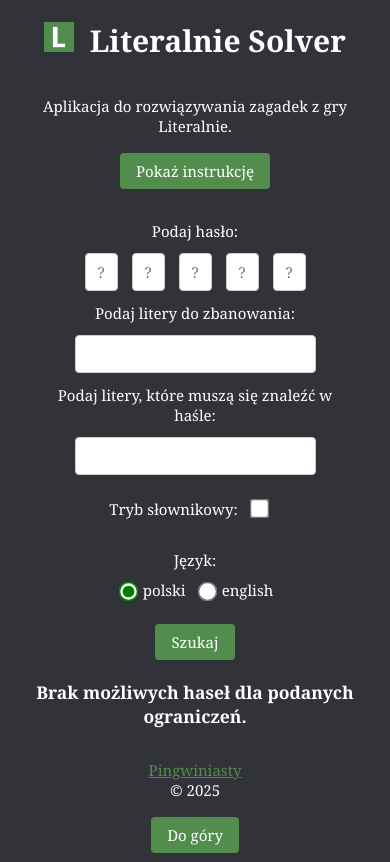
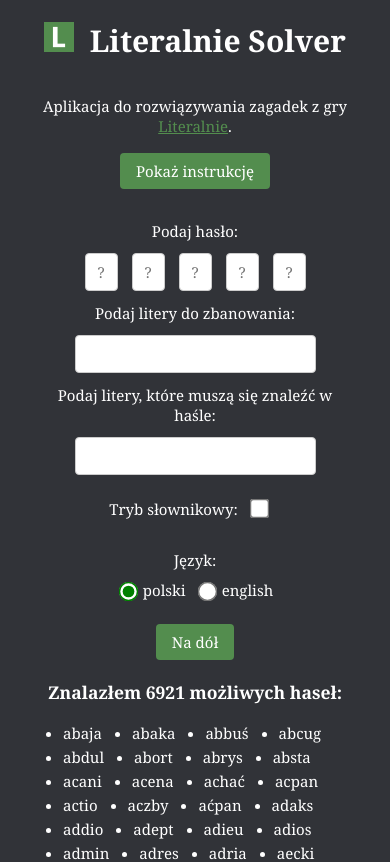
Before and after one commit to pingwin02/literalnie-solver, a React (Create React App) app: page / in a window 390 px wide. Shown: the top 862 px of the page. Built offline with nearby package versions, Linux system fonts and the light colour scheme.

Commit message:
Improve website usability

```diff
--- a/package.json
+++ b/package.json
@@ -6,7 +6,7 @@
   "dependencies": {
     "react": "19.2.3",
     "react-dom": "19.2.3",
-    "react-router-dom": "7.10.1",
+    "react-router-dom": "7.11.0",
     "react-scripts": "5.0.1"
   },
   "scripts": {
--- a/src/App.css
+++ b/src/App.css
@@ -118,6 +118,10 @@
   }
 }
 
+.mobileButton {
+  display: none;
+}
+
 @media only screen and (max-width: 550px) {
   html {
     font-size: 15px;
@@ -135,4 +139,8 @@
   .password-input {
     margin: 2px 7px 2px 7px !important;
   }
+
+  .mobileButton {
+    display: block;
+  }
 }
--- a/src/components/HomePage.js
+++ b/src/components/HomePage.js
@@ -50,15 +50,16 @@
           <a
             href={`https://github.com/pingwin02/literalnie-solver`}
             target="_blank"
-            rel="noreferrer"
+            rel="noopener noreferrer"
           >
             Pingwiniasty
           </a>
           <br />
-          &copy; 2025
+          &copy; 2026
         </p>
-        <br />
-        <button onClick={handleScrollTop}>{text.scrollTop}</button>
+        <div className="mobileButton">
+          <button onClick={handleScrollTop}>{text.scrollTop}</button>
+        </div>
       </div>
     </div>
   );
--- a/src/components/PasswordForm.js
+++ b/src/components/PasswordForm.js
@@ -1,4 +1,4 @@
-import { useState, useEffect, useContext } from "react";
+import { useState, useEffect, useContext, useCallback } from "react";
 import { LanguageContext } from "../App";
 import translations from "../translations";
 import { findPossiblePasswords } from "../utils/findPossiblePasswords";
@@ -6,6 +6,8 @@
 function PasswordForm() {
   const { language, setLanguage } = useContext(LanguageContext);
   const PASSWORD_LENGTH = 5;
+
+  const text = translations[language];
 
   const [inputString, setInputString] = useState("");
   const [inputLetters, setInputLetters] = useState(
@@ -15,11 +17,43 @@
   const [bannedChars, setBannedChars] = useState("");
   const [mustContain, setMustContain] = useState("");
   const [possiblePasswords, setPossiblePasswords] = useState([]);
-  const [words, setWords] = useState(new Set());
+  const [words, setWords] = useState([]);
   const [isLoading, setIsLoading] = useState(false);
   const [currentPage, setCurrentPage] = useState(1);
   const [passwordsPerPage] = useState(40);
   const [dictionaryMode, setDictionaryMode] = useState(false);
+
+  const performSearch = useCallback(
+    async (wordList) => {
+      let query = "";
+      if (dictionaryMode) {
+        query = inputString;
+      } else {
+        for (const letter of inputLetters) {
+          query += letter === "" ? "?" : letter;
+        }
+      }
+
+      console.log("Input String:", query);
+      console.log("Banned Chars:", bannedChars);
+      console.log("Must Contain:", mustContain);
+      console.log("Dictionary Mode:", dictionaryMode);
+
+      const passwords = findPossiblePasswords(
+        query,
+        bannedChars,
+        mustContain,
+        wordList,
+        dictionaryMode
+      );
+
+      console.log("Possible Passwords:", passwords);
+
+      setPossiblePasswords(passwords);
+      setCurrentPage(1);
+    },
+    [dictionaryMode, inputString, inputLetters, bannedChars, mustContain]
+  );
 
   useEffect(() => {
     setIsLoading(true);
@@ -43,6 +77,12 @@
   }, [language]);
 
   useEffect(() => {
+    if (words && words.length > 0) {
+      performSearch(words);
+    }
+  }, [performSearch, words]);
+
+  useEffect(() => {
     if (dictionaryMode) {
       setBannedChars("");
       setMustContain("");
@@ -51,11 +91,6 @@
       setInputLetters(Array.from({ length: PASSWORD_LENGTH }, () => ""));
     }
   }, [dictionaryMode]);
-
-  useEffect(() => {
-    setPossiblePasswords([]);
-    setCurrentPage(1);
-  }, [language]);
 
   const handleLanguageChange = (event) => {
     setLanguage(event.target.value);
@@ -87,38 +122,8 @@
     }
   };
 
-  const handleSubmit = async (event) => {
-    console.clear();
-    event.preventDefault();
-    let query = "";
-    if (dictionaryMode) {
-      query = inputString;
-    } else {
-      for (const letter of inputLetters) {
-        query += letter === "" ? "?" : letter;
-      }
-    }
-    console.log("Input String:", query);
-    console.log("Banned Chars:", bannedChars);
-    console.log("Must Contain:", mustContain);
-    console.log("Dictionary Mode:", dictionaryMode);
-    setIsLoading(true);
-    const passwords = findPossiblePasswords(
-      query,
-      bannedChars,
-      mustContain,
-      words,
-      dictionaryMode
-    );
-    console.log("Possible Passwords:", passwords);
-    setPossiblePasswords(passwords);
-    setIsLoading(false);
-    setCurrentPage(1);
-    await new Promise((resolve) => setTimeout(resolve, 100));
-    window.scrollTo({
-      top: document.body.scrollHeight,
-      behavior: "smooth"
-    });
+  const handleScrollBottom = () => {
+    window.scrollTo({ top: document.body.scrollHeight, behavior: "smooth" });
   };
 
   const indexOfLastPassword = currentPage * passwordsPerPage;
@@ -133,7 +138,7 @@
       return (
         <>
           <label>
-            <p className="label-text">{translations[language].enterPassword}</p>
+            <p className="label-text">{text.enterPassword}</p>
           </label>
           <br />
           {[...Array(PASSWORD_LENGTH)].map((_, index) => (
@@ -159,7 +164,7 @@
     } else {
       return (
         <label>
-          <p className="label-text">{translations[language].enterPassword}</p>
+          <p className="label-text">{text.enterPassword}</p>
           <input
             type="text"
             value={inputString}
@@ -193,7 +198,7 @@
         {renderInputFields()}
         <br />
         <label>
-          <p className="label-text">{translations[language].bannedChars}</p>
+          <p className="label-text">{text.bannedChars}</p>
           <input
             type="text"
             value={bannedChars}
@@ -205,7 +210,7 @@
         </label>
         <br />
         <label>
-          <p className="label-text">{translations[language].mustContain}</p>
+          <p className="label-text">{text.mustContain}</p>
           <input
             type="text"
             value={mustContain}
@@ -218,7 +223,7 @@
         <br />
         <label>
           <p className="label-text">
-            {translations[language].dictionaryMode}
+            {text.dictionaryMode}
             <input
               type="checkbox"
               checked={dictionaryMode}
@@ -228,7 +233,7 @@
         </label>
         <br />
         <label>
-          <p className="label-text">{translations[language].languageToggle}</p>
+          <p className="label-text">{text.languageToggle}</p>
           <div style={{ display: "flex", alignItems: "center", gap: "10px" }}>
             <label
               style={{ display: "flex", alignItems: "center", gap: "5px" }}
@@ -257,23 +262,18 @@
           </div>
         </label>
       </div>
-      <button type="button" onClick={handleSubmit} disabled={isLoading}>
-        {translations[language].search}
-      </button>
-      <br />
+      <div className="mobileButton">
+        <button onClick={handleScrollBottom}>
+          {text.homePage.scrollBottom}
+        </button>
+      </div>
       {isLoading ? (
-        <div className="loading-animation">
-          {translations[language].loading}
-        </div>
+        <div className="loading-animation">{text.loading}</div>
       ) : (
         <>
           {currentPasswords.length > 0 ? (
             <div>
-              <h3>
-                {translations[language].foundPasswords(
-                  possiblePasswords.length
-                )}
-              </h3>
+              <h3>{text.foundPasswords(possiblePasswords.length)}</h3>
               <ul>
                 {currentPasswords.map((password, index) => (
                   <li key={index} className="password">
@@ -403,7 +403,7 @@
                 </button>
                 <br />
                 <p>
-                  {translations[language].page(
+                  {text.page(
                     currentPage,
                     Math.ceil(possiblePasswords.length / passwordsPerPage)
                   )}
@@ -411,7 +411,7 @@
               </div>
             </div>
           ) : (
-            <h3>{translations[language].noPasswords}</h3>
+            <h3>{text.noPasswords}</h3>
           )}
         </>
       )}
--- a/src/translations.js
+++ b/src/translations.js
@@ -4,7 +4,6 @@
     bannedChars: "Podaj litery do zbanowania:",
     mustContain: "Podaj litery, które muszą się znaleźć w haśle:",
     dictionaryMode: "Tryb słownikowy:",
-    search: "Szukaj",
     loading: "Ładowanie...",
     foundPasswords: (count) => `Znalazłem ${count} możliwych haseł:`,
     noPasswords: "Brak możliwych haseł dla podanych ograniczeń.",
@@ -12,16 +11,29 @@
     languageToggle: "Język:",
     homePage: {
       title: "Literalnie Solver",
-      description: "Aplikacja do rozwiązywania zagadek z gry Literalnie.",
+      description: (
+        <>
+          Aplikacja do rozwiązywania zagadek z gry{" "}
+          <a
+            href="https://literalnie.fun/"
+            target="_blank"
+            rel="noopener noreferrer"
+          >
+            Literalnie
+          </a>
+          .
+        </>
+      ),
       showInstructions: "Pokaż instrukcję",
       hideInstructions: "Schowaj instrukcję",
       instructions: [
         "Wpisz hasło, które chcesz rozwiązać, w polu Podaj hasło. Jeśli nie znasz litery zostaw pole puste. Możesz również wybrać tryb słownikowy, wtedy długość hasła nie ma znaczenia. Przykład: ???os",
         "Wpisz litery, które chcesz zbanować, w polu Podaj litery do zbanowania. Jeśli nie chcesz zbanować żadnej litery, pozostaw to pole puste. Przykład: o",
         "Wpisz litery, które muszą się znaleźć w haśle, w polu Podaj litery, które muszą się znaleźć w haśle. Jeśli nie musi się znaleźć żadna litera, pozostaw to pole puste. Przykład: s",
-        "Kliknij przycisk Szukaj."
+        "Wyniki wyszukiwania pojawią się automatycznie."
       ],
-      scrollTop: "Do góry"
+      scrollTop: "Do góry",
+      scrollBottom: "Na dół"
     }
   },
   en: {
@@ -29,25 +41,36 @@
     bannedChars: "Enter letters to ban:",
     mustContain: "Enter letters that must be in the password:",
     dictionaryMode: "Dictionary mode:",
-    search: "Search",
     loading: "Loading...",
     foundPasswords: (count) => `Found ${count} possible passwords:`,
     noPasswords: "No possible passwords for the given constraints.",
     page: (current, total) => `Page ${current} of ${total}`,
     languageToggle: "Language:",
     homePage: {
-      title: "Literalnie Solver",
-      description:
-        "An application for solving puzzles from the game Literalnie.",
+      title: "Wordle Solver",
+      description: (
+        <>
+          An application for solving puzzles from the game{" "}
+          <a
+            href="https://www.nytimes.com/games/wordle/index.html"
+            target="_blank"
+            rel="noopener noreferrer"
+          >
+            Wordle
+          </a>
+          .
+        </>
+      ),
       showInstructions: "Show instructions",
       hideInstructions: "Hide instructions",
       instructions: [
         "Enter the password you want to solve in the Enter password field. If you don't know a letter, leave the field empty. You can also select dictionary mode, where the length of the password doesn't matter. Example: ???os",
         "Enter the letters you want to ban in the Enter letters to ban field. If you don't want to ban any letters, leave this field empty. Example: o",
         "Enter the letters that must be in the password in the Enter letters that must be in the password field. If no letters are required, leave this field empty. Example: s",
-        "Click the Search button."
+        "Search results will appear automatically."
       ],
-      scrollTop: "Scroll to top"
+      scrollTop: "Scroll to top",
+      scrollBottom: "Scroll to bottom"
     }
   }
 };
```
